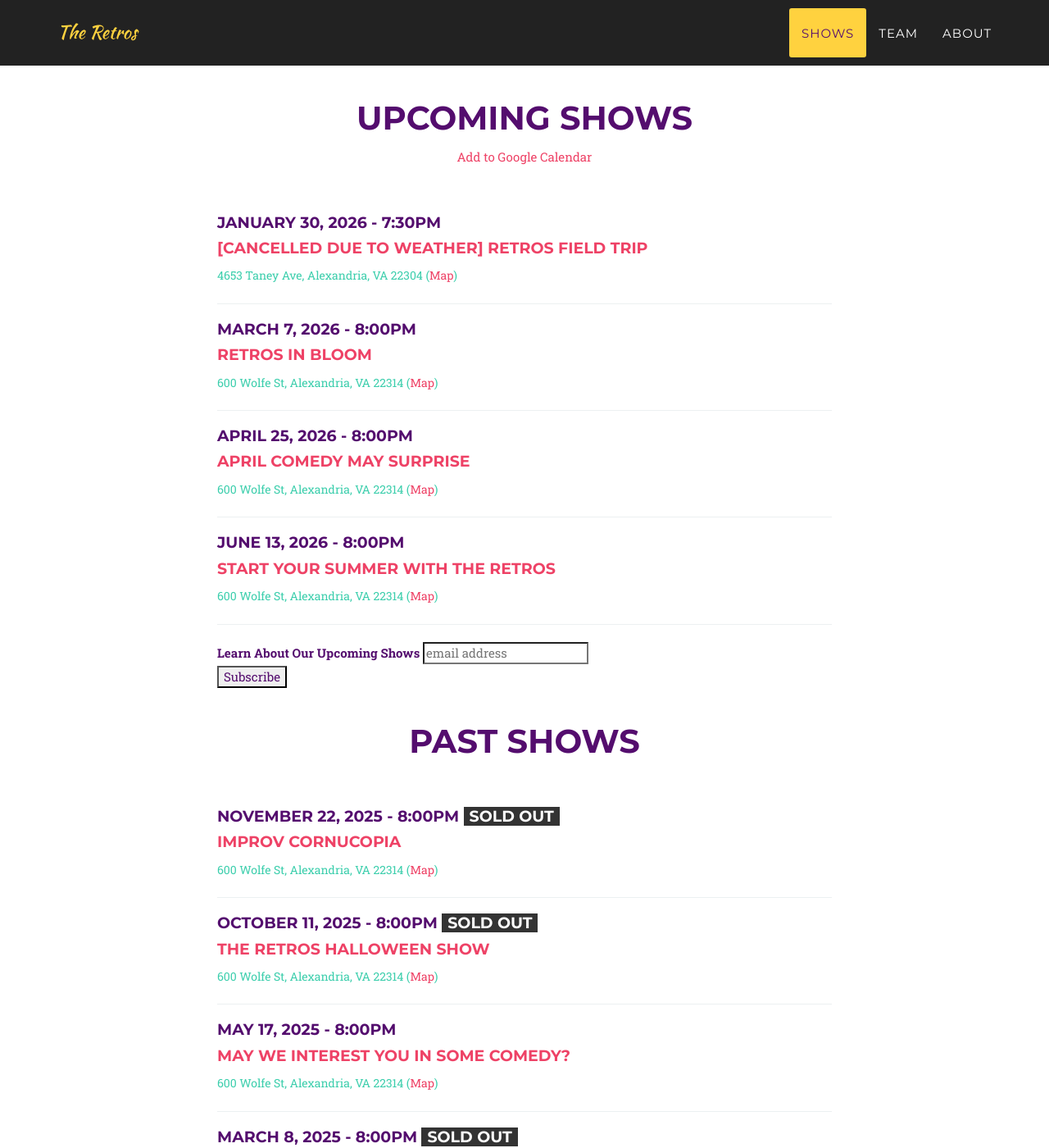
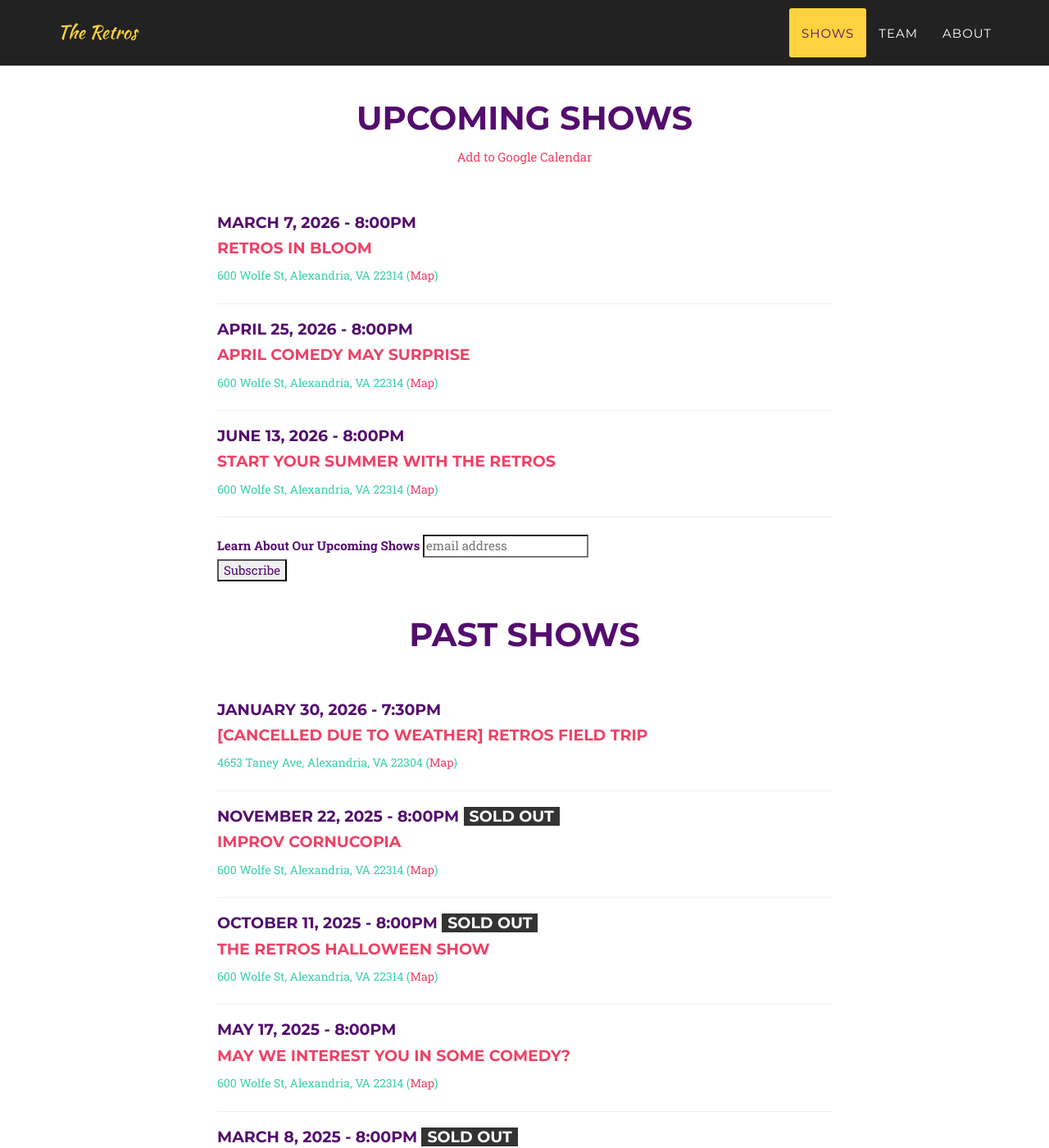
Before and after one commit to yig/RetrosImprovWeb, a Jekyll site: the page built from index.html, in a window 1280 px wide and 1400 px high, scrolled down 911 px. Shown: the whole window at 82% size. Built offline with Jekyll 4.4.1, drawn with Linux system fonts in a browser that asks for light colours; some web fonts are replaced; comment, search, counter and statistics services are not loaded; part of the change alters nothing that is shown; some of the changed text lies outside the part shown.

```diff
--- a/_config.yml
+++ b/_config.yml
@@ -6,16 +6,11 @@ email: retrocessionist.improv@gmail.com
 description: "The Retros - Improv Comedy in Alexandria, VA"
 
 shows:
-- date: January 30, 2026
-  time: 7:30pm
-  title: "[Cancelled due to weather] Retros Field Trip"
-  location: 4653 Taney Ave, Alexandria, VA 22304
-  url: https://www.eventbrite.com/e/improv-comedy-show-in-alexandria-tickets-1980878754679?aff=website
 - date: March 7, 2026
   time: 8:00pm
   title: "Retros in Bloom"
   location: 600 Wolfe St, Alexandria, VA 22314
-  url:
+  url: https://www.eventbrite.com/e/improv-comedy-show-with-the-retros-tickets-1980880810829?aff=website
 - date: April 25, 2026
   time: 8:00pm
   title: "April Comedy May Surprise"
@@ -27,6 +22,11 @@ shows:
   location: 600 Wolfe St, Alexandria, VA 22314
   url:
 past_shows:
+- date: January 30, 2026
+  time: 7:30pm
+  title: "[Cancelled due to weather] Retros Field Trip"
+  location: 4653 Taney Ave, Alexandria, VA 22304
+  url: https://www.eventbrite.com/e/improv-comedy-show-in-alexandria-tickets-1980878754679?aff=website
 - date: November 22, 2025
   time: 8:00pm
   title: "Improv Cornucopia"
```
